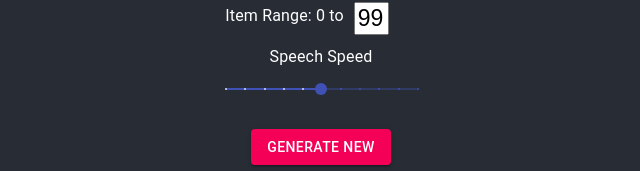
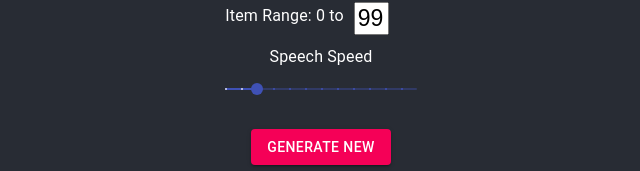
Before and after one commit to roberto-carboni/sequence-memory, a React (Create React App) app: page / in a window 1280 px wide. Both pictures are taken after a click on the button "SPEAK". Shown: the part 274-445 px from the top of the page, without its empty margins (319-959 px from the left). Built offline with nearby package versions, Linux system fonts and the light colour scheme.

Commit message:
adjustable pause

```diff
--- a/src/App.tsx
+++ b/src/App.tsx
@@ -41,13 +41,22 @@ function App() {
   const speakSequence = (newSequence: number[]) => {
     clearTimeout(timer.current);
     setTimeLeft(allowedTime);
-    const msg = new SpeechSynthesisUtterance(`${newSequence.join('. ')}.`);
+
+    speechLoop(newSequence, 0);
+  };
+
+  const speechLoop = (newSequence: number[], index: number) => {
+    const msg = new SpeechSynthesisUtterance(newSequence[index].toString());
     msg.voice = speechSynthesis.getVoices()[2];
-    msg.rate = speed;
 
     msg.onend = () => {
-      countdown();
+      if (index + 1 === newSequence.length) {
+        countdown();
+      } else {
+        setTimeout(() => speechLoop(newSequence, index + 1), speed * 1000);
+      }
     };
+
     speechSynthesis.speak(msg);
   };
 
@@ -232,8 +241,8 @@ function App() {
               valueLabelDisplay='auto'
               step={0.1}
               marks
-              min={0.5}
-              max={1.5}
+              min={0.8}
+              max={2}
               onChange={(_, newValue) => setSpeed(newValue as number)}
             />
           </div>
```
Also changed, not shown: 2 other files (tests, documents, lock files or other folders).
